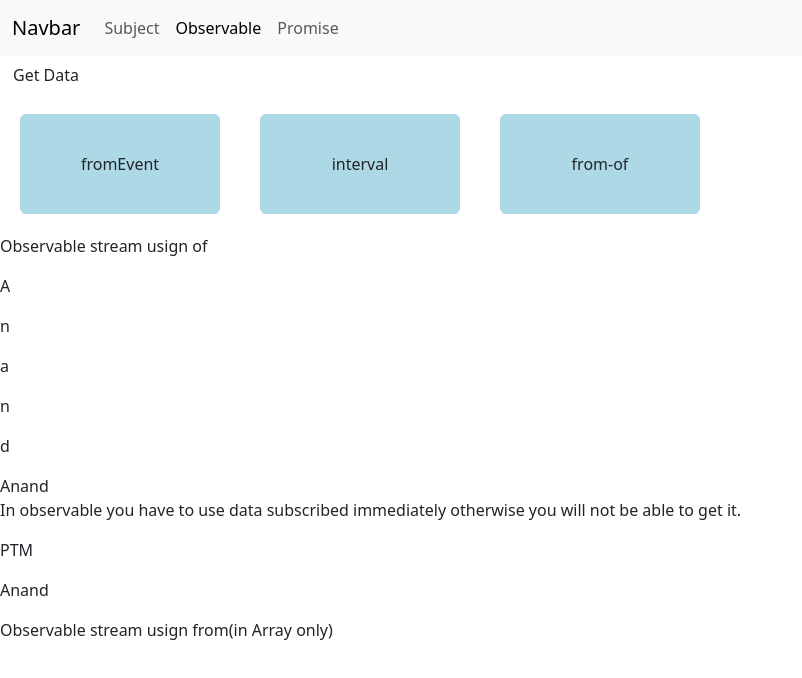
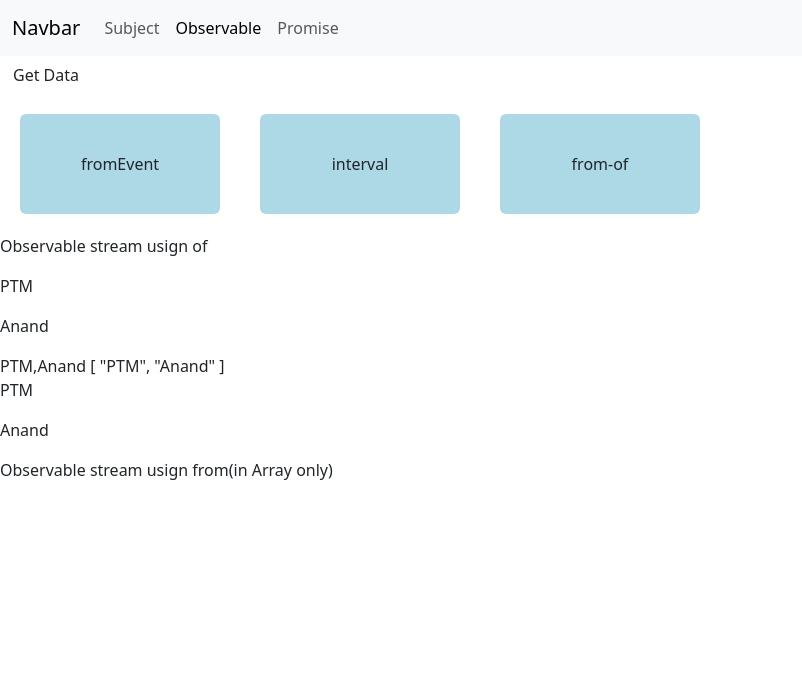
Before and after one commit to parvez-tm/angular-rxjs, an Angular app: page /observable/from-of in a window 1280 px wide. Shown: the top 678 px of the page, without its empty margins (0-802 px from the left). Built offline with nearby package versions, Linux system fonts and the light colour scheme.

Commit message:
few changes in from of in angular

```diff
--- a/src/observable/from-of/from-of.component.html
+++ b/src/observable/from-of/from-of.component.html
@@ -6,7 +6,9 @@
 
 {{data | async}}
 
-<p>In observable you have to use data subscribed immediately otherwise you will not be able to get it.</p>
+{{data | async | json}}
+
+<!-- <p>In observable you have to use data subscribed immediately otherwise you will not be able to get it.</p> -->
 @for(d of data2 | async; track d){
     <p>{{d}}</p>
 }
--- a/src/observable/from-of/from-of.component.ts
+++ b/src/observable/from-of/from-of.component.ts
@@ -1,6 +1,6 @@
 import { CommonModule } from '@angular/common';
 import { Component } from '@angular/core';
-import { from,of } from 'rxjs';
+import { from,of, toArray } from 'rxjs';
 
 @Component({
   selector: 'app-from-of',
@@ -10,7 +10,10 @@ import { from,of } from 'rxjs';
 })
 export class FromOfComponent {
 
-  data = of('PTM','Anand')
+  // data = of('PTM','Anand')
+  data = of('PTM', 'Anand').pipe(
+    toArray() // Collects emitted values into an array
+  );
   data2 = of(['PTM','Anand'])
 
   constructor(){
```
